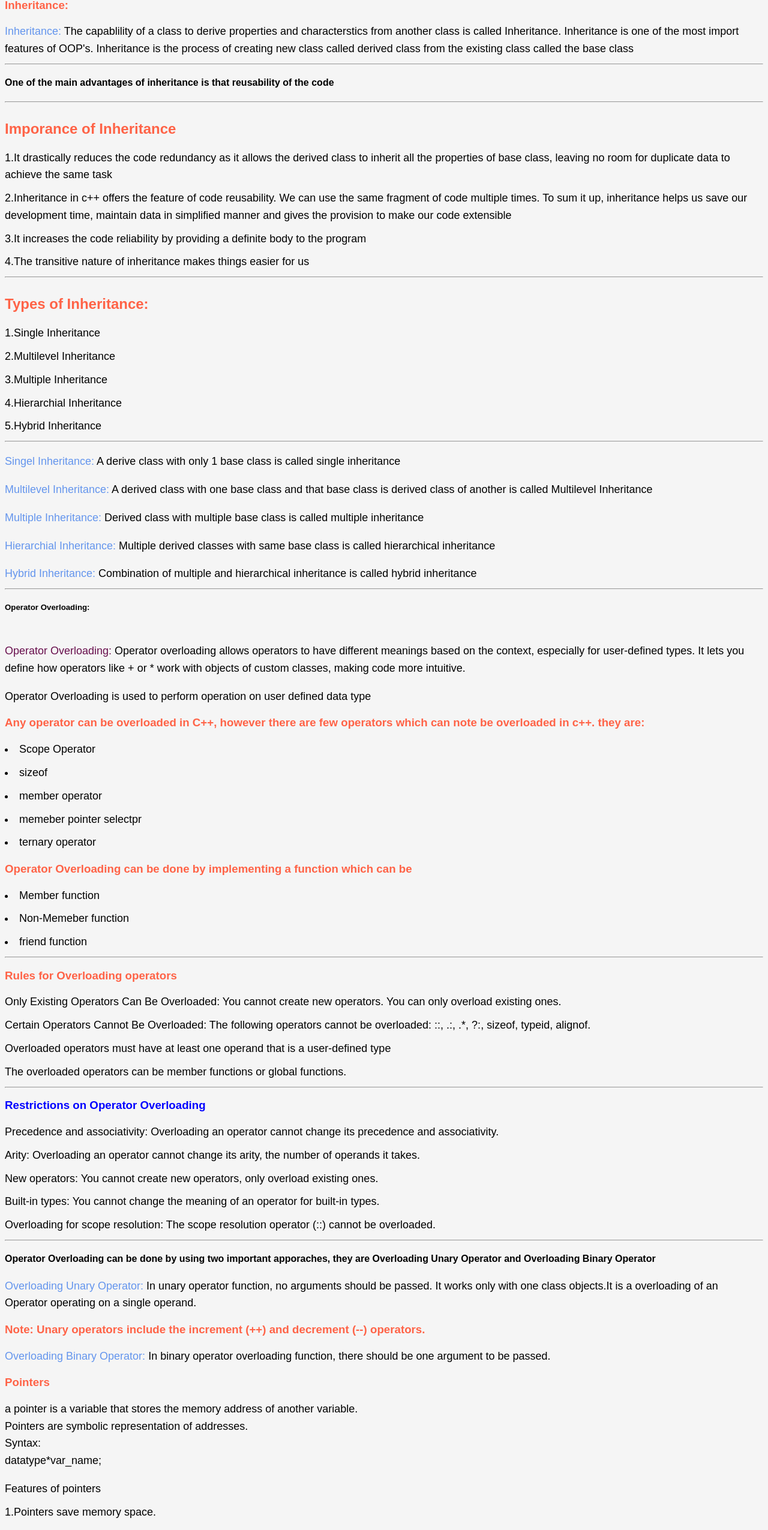
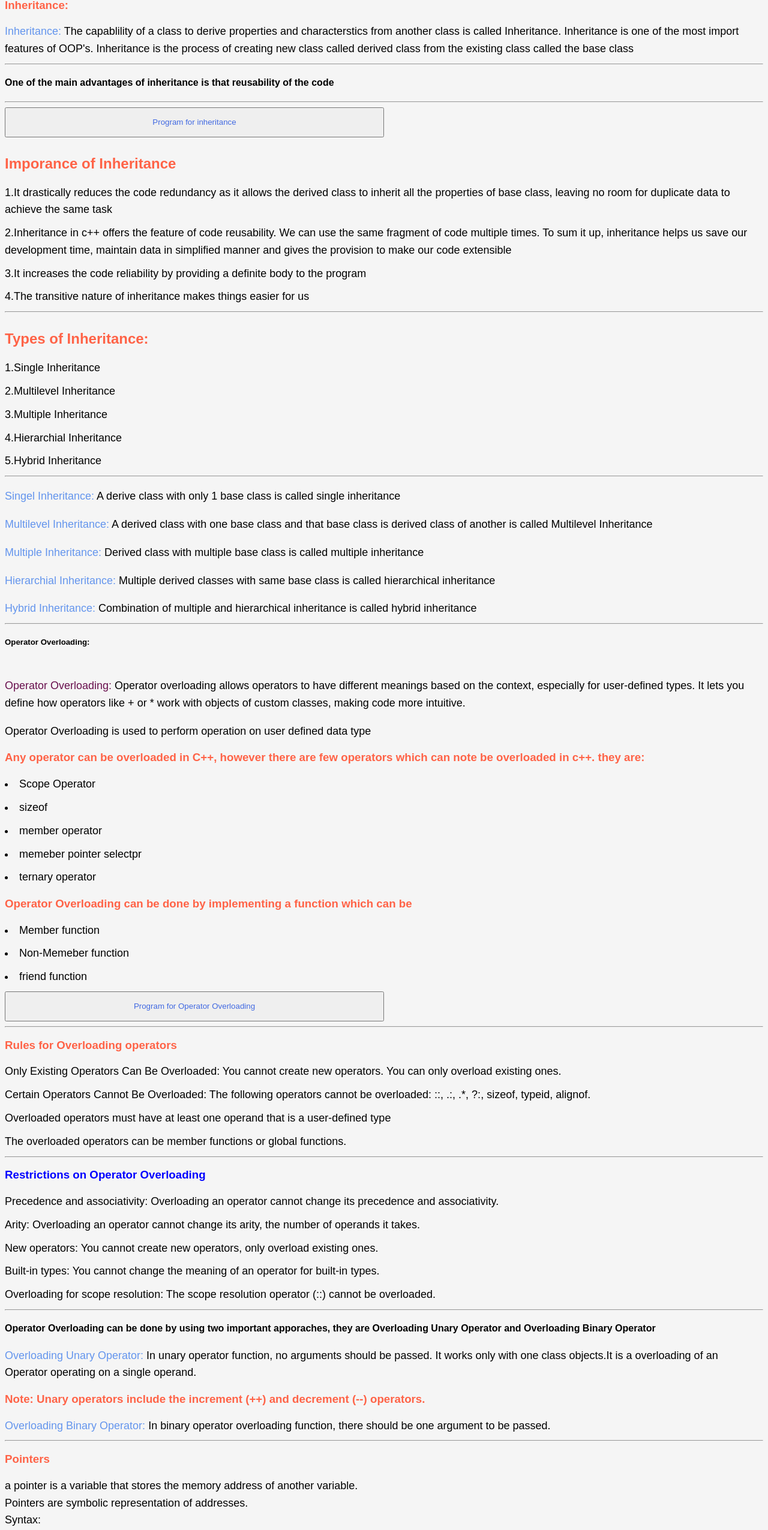
Before and after one commit to Slothcoder69/BCA-studies, a plain HTML site: page unit4c++.html in a window 1280 px wide. Shown: the part 234-2785 px from the top of the page at 60% size. Drawn offline with Linux system fonts and the light colour scheme.

Commit message:
Update unit4c++.html

```diff
--- a/unit4c++.html
+++ b/unit4c++.html
@@ -27,6 +27,7 @@
 <h3>Inheritance: </h3>
 <p> <span style="background-color: whitesmoke;">Inheritance: </span>The capablility of a class to derive properties and characterstics from another class is called Inheritance. Inheritance is one of the most import features of OOP's. Inheritance is the process of creating new class called derived class from the existing class called the base class</p> <hr>
 <h4>One of the main advantages of inheritance is that reusability of the code</h4> <hr>
+<button style="width: 50%; height: 50px;"><a href="inheritance.cpp">Program for inheritance</a></button>
 <h2 >Imporance of Inheritance</h2>
 <li style="list-style: none;">1.It drastically reduces the code redundancy as it allows the derived class to inherit all the properties of base class, leaving no room for duplicate data to achieve the same task</li>
 <li style="list-style: none;">2.Inheritance in c++ offers the feature of code reusability. We can use the same fragment of code multiple times. To sum it up, inheritance helps us save our development time, maintain data in simplified manner and gives the provision to make our code extensible</li>
@@ -58,6 +59,7 @@
 <li>Member function</li>
 <li>Non-Memeber function</li>
 <li>friend function</li>
+<button style="width: 50%; height: 50px;"><a href="operatoroverlaodingU4.cpp">Program for Operator Overloading</a></button>
 <hr>
 <h3>Rules for Overloading operators</h3>
 <li style="list-style: none;">Only Existing Operators Can Be Overloaded: You cannot create new operators. You can only overload existing ones.</li>
@@ -79,9 +81,10 @@
 <p><span>Overloading Unary Operator: </span>In unary operator function, no arguments should be passed. It works only with one class objects.It is a overloading of an Operator operating on a single operand. </p>
 <h3>Note: Unary operators include the increment (++) and decrement (--) operators.
 </h3>
-<p><span>Overloading Binary Operator: </span>In binary operator overloading function, there should be one argument to be passed.</p>
-    <h3>Pointers</h3>
+<p><span>Overloading Binary Operator: </span>In binary operator overloading function, there should be one argument to be passed.</p><hr>
+<h3>Pointers</h3>
 <p>a pointer is a variable that stores the memory address of another variable. <br>Pointers are symbolic representation of addresses. <br>Syntax: <br> datatype*var_name;</p>
+<button style="width: 50%; height: 50px;"><a href="pointerU4.cpp">Program </a></button>
 <p>Features of pointers</p>
 <li style="list-style: none;">1.Pointers save memory space.</li>
 <li style="list-style: none;">2.Execution time with pointers is faster because data are manipulated with the address, that is, direct access to memory location</li>
@@ -105,6 +108,7 @@
     <li>it can be used to pass current object as parameter to another method</li>
     <li>it can be used to refer class instance variable</li>
     <li>it can be used to declare indexers</li>
+    <button style="height: 50px; width: 50%;"><a href="thispointU4.cpp">this pointer program</a></button>
 </p>
 <p>Applicatiobs if this pointers: <br> <span>Return Object: </span>One of the important applicatiobs if using pointer is to return the object it points. <br><span>Method Chaining: </span> After returning the object from function, a very useful application would be ot chain the methods for ease and a cleaner mode.</p><span>Distinguish data members: </span> Another application of this pointer is distinguishig data members from local variables of member functionif they have same name.</p>
 <script>
```
